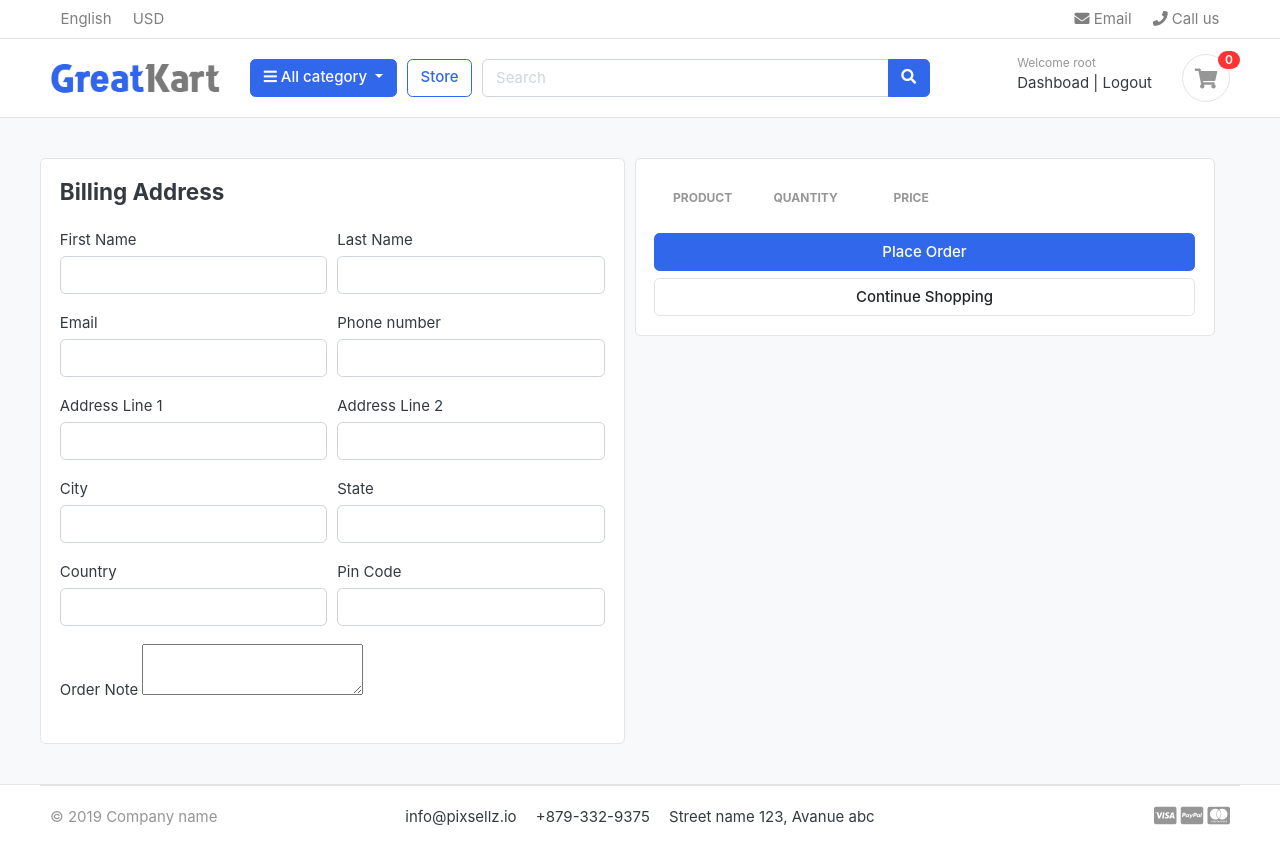
After one commit to param3801/smartkart-django, a Django app: page /cart/checkout/ in a window 1280 px wide. The commit adds this page. Run offline with Django 5.2, Linux system fonts and the light colour scheme; a user stored in the database is signed in; data comes from the database, SQL or seed files in the repository; both versions use the stored data as it was after the commit; lists and menus that the app fills with data are empty; some libraries are stand-ins or nearby versions; some web fonts are replaced.

Commit message:
add user based cart

```diff
--- a/carts/context_processors.py
+++ b/carts/context_processors.py
@@ -7,8 +7,12 @@ def counter(request):
         return {}
     else:
         try:
+
             cart = Cart.objects.filter(cart_id=_cart_id(request))
-            cart_items = CartItem.objects.all().filter(cart=cart[:1])
+            if request.user.is_authenticated:
+                cart_items = CartItem.objects.all().filter(user = request.user)
+            else:
+                cart_items = CartItem.objects.all().filter(cart=cart[:1])
             for cart_item in cart_items:
                 cart_count += cart_item.quantity
         except Cart.DoesNotExist:
--- a/carts/models.py
+++ b/carts/models.py
@@ -1,5 +1,6 @@
 from django.db import models
 from stores.models import Product, Varition
+from accounts.models import Account
 
 
 # Create your models here.
@@ -16,6 +17,7 @@ class Cart(models.Model):
 
 
 class CartItem(models.Model):
+    user = models.ForeignKey(Account, on_delete=models.CASCADE, null=True)
     product = models.ForeignKey(Product, on_delete=models.CASCADE)
     cart = models.ForeignKey(Cart, on_delete=models.CASCADE)
     variations = models.ManyToManyField(Varition, blank=True)
--- a/carts/urls.py
+++ b/carts/urls.py
@@ -5,4 +5,5 @@ urlpatterns = [
     path('add_cart/<int:product_id>/', views.add_cart, name = 'add_cart'),
     path('remove_cart/<int:product_id>/<int:cart_item_id>', views.remove_cart, name = 'remove_cart'),
     path('remove_cart_item/<int:product_id>/<int:cart_item_id>', views.remove_cart_item, name = 'remove_cart_item'),
+    path('checkout/',views.checkout, name='checkout'),
 ]
--- a/carts/views.py
+++ b/carts/views.py
@@ -1,6 +1,8 @@
 from django.shortcuts import render,redirect
 from stores.models import Product, Varition
 from .models import Cart, CartItem
+from django.contrib.auth.decorators import login_required
+
 
 
 
@@ -11,74 +13,146 @@ def _cart_id(request):
     return cart
 
 def add_cart(request, product_id):
+    current_user = request.user
     product= Product.objects.get(id = product_id)
-    product_variation = []
+    if current_user.is_authenticated:
 
-    if request.method == 'POST':
+        product_variation = []
 
-        for item in request.POST:
-            key = item
-            value = request.POST[key]
-            try:
-                variation = Varition.objects.get(   product=product,variation_category__iexact=key, variation_value__iexact=value)
-                product_variation.append(variation)
-            except:
-                variation = None
+        if request.method == 'POST':
+
+            for item in request.POST:
+                key = item
+                value = request.POST[key]
+                try:
+                    variation = Varition.objects.get(   product=product,variation_category__iexact=key, variation_value__iexact=value)
+                    product_variation.append(variation)
+                except:
+                    variation = None
+        try:
+            cart = Cart.objects.get(cart_id=_cart_id(request))
+        except Cart.DoesNotExist:
+            cart = Cart.objects.create(
+                cart_id = _cart_id(request)
+            )
+            cart.save()
 
 
-    try:
-        cart = Cart.objects.get(cart_id=_cart_id(request))
-    except Cart.DoesNotExist:
-        cart = Cart.objects.create(
-            cart_id = _cart_id(request)
-        )
-        cart.save()
-    is_cart_item_exists = CartItem.objects.filter(product=product, cart = cart).exists()
 
-    if is_cart_item_exists:
-        cart_item = CartItem.objects.filter(product=product, cart = cart)
-        ex_var_list = []
-        for item in cart_item:
-            existing_variation = item.variations.all()
-            ex_var_list.append(list(existing_variation))
-        id = []
-        for item in cart_item:
-            id.append(item.id)
-        if product_variation in ex_var_list:
-            index = ex_var_list.index(product_variation)
-            item_id = id[index]
-            item = CartItem.objects.get(product=product, id=item_id)
-            item.quantity += 1
-            item.save()
+        is_cart_item_exists = CartItem.objects.filter(product=product, user = current_user).exists()
+
+        if is_cart_item_exists:
+            cart_item = CartItem.objects.filter(product=product,user = current_user)
+            ex_var_list = []
+            for item in cart_item:
+                existing_variation = item.variations.all()
+                ex_var_list.append(list(existing_variation))
+            id = []
+            for item in cart_item:
+                id.append(item.id)
+            if product_variation in ex_var_list:
+                index = ex_var_list.index(product_variation)
+                item_id = id[index]
+                item = CartItem.objects.get(product=product, id=item_id)
+                item.quantity += 1
+                item.save()
+            else:
+                cart_item = CartItem.objects.create(
+                    product = product,
+                    quantity = 1,
+                    user = current_user
+                )
+                if len(product_variation) > 0:
+                    cart_item.variations.clear()
+                    cart_item.variations.add(*product_variation)
+                cart_item.save()
+        else:
+            cart_item = CartItem.objects.create(
+                product = product,
+                quantity = 1,
+                user = current_user,
+                cart = cart
+            )
+
+            if len(product_variation) > 0:
+                cart_item.variations.clear()
+                cart_item.variations.add(*product_variation)
+
+            cart_item.save()
+        return redirect('cart')
+
+    else:
+        product_variation = []
+
+        if request.method == 'POST':
+
+            for item in request.POST:
+                key = item
+                value = request.POST[key]
+                try:
+                    variation = Varition.objects.get(   product=product,variation_category__iexact=key, variation_value__iexact=value)
+                    product_variation.append(variation)
+                except:
+                    variation = None
+
+
+        try:
+            cart = Cart.objects.get(cart_id=_cart_id(request))
+        except Cart.DoesNotExist:
+            cart = Cart.objects.create(
+                cart_id = _cart_id(request)
+            )
+            cart.save()
+        is_cart_item_exists = CartItem.objects.filter(product=product, cart = cart).exists()
+
+        if is_cart_item_exists:
+            cart_item = CartItem.objects.filter(product=product, cart = cart)
+            ex_var_list = []
+            for item in cart_item:
+                existing_variation = item.variations.all()
+                ex_var_list.append(list(existing_variation))
+            id = []
+            for item in cart_item:
+                id.append(item.id)
+            if product_variation in ex_var_list:
+                index = ex_var_list.index(product_variation)
+                item_id = id[index]
+                item = CartItem.objects.get(product=product, id=item_id)
+                item.quantity += 1
+                item.save()
+            else:
+                cart_item = CartItem.objects.create(
+                    product = product,
+                    quantity = 1,
+                    cart = cart
+                )
+                if len(product_variation) > 0:
+                    cart_item.variations.clear()
+                    cart_item.variations.add(*product_variation)
+                cart_item.save()
         else:
             cart_item = CartItem.objects.create(
                 product = product,
                 quantity = 1,
                 cart = cart
             )
+
             if len(product_variation) > 0:
                 cart_item.variations.clear()
                 cart_item.variations.add(*product_variation)
+
             cart_item.save()
-    else:
-        cart_item = CartItem.objects.create(
-            product = product,
-            quantity = 1,
-            cart = cart
-        )
-
-        if len(product_variation) > 0:
-            cart_item.variations.clear()
-            cart_item.variations.add(*product_variation)
-
-        cart_item.save()
-    return redirect('cart')
+        return redirect('cart')
 
 def remove_cart(request, product_id,cart_item_id):
-    cart = Cart.objects.get(cart_id=_cart_id(request))
     product  = Product.objects.get(id = product_id)
     try:
-        cart_item = CartItem.objects.get(product=product, cart=cart,id = cart_item_id)
+        if request.user.is_authenticated:
+            cart_item = CartItem.objects.get(product=product, user=request.user,id = cart_item_id)
+        else:
+            cart = Cart.objects.get(cart_id=_cart_id(request))
+
+            cart_item = CartItem.objects.get(product=product, cart=cart,id = cart_item_id)
         if cart_item.quantity > 1:
             cart_item.quantity -= 1
             cart_item.save()
@@ -89,17 +163,31 @@ def remove_cart(request, product_id,cart_item_id):
     return redirect('cart')
 
 def remove_cart_item(request, product_id,cart_item_id):
-    cart = Cart.objects.get(cart_id=_cart_id(request))
     product  = Product.objects.get(id = product_id)
-    cart_item = CartItem.objects.get(product=product, cart=cart,id = cart_item_id)
+
+
+    if request.user.is_authenticated:
+        cart_item = CartItem.objects.get(product=product, user=request.user,id = cart_item_id)
+
+    else:
+        cart = Cart.objects.get(cart_id=_cart_id(request))
+
+        cart_item = CartItem.objects.get(product=product, cart=cart,id = cart_item_id)
     cart_item.delete()
     return redirect('cart')
 
 # Create your views here.
 def cart(request, total = 0, quantity = 0, cart_items = None):
     try:
-        cart = Cart.objects.get(cart_id = _cart_id(request))
-        cart_items = CartItem.objects.filter(cart = cart, is_active = True)
+        if request.user.is_authenticated:
+            # print("user is  authenticated")
+            cart_items = CartItem.objects.filter(user = request.user, is_active = True)
+        else:
+            # print("user is not authenticated")
+            cart = Cart.objects.get(cart_id = _cart_id(request))
+
+
+            cart_items = CartItem.objects.filter(cart = cart, is_active = True)
         for cart_item in cart_items:
             total += (cart_item.product.price * cart_item.quantity)
             quantity += cart_item.quantity
@@ -112,3 +200,29 @@ def cart(request, total = 0, quantity = 0, cart_items = None):
             'cart_items': cart_items,
     }
     return render(request, 'store/cart.html', context)
+
+@login_required(login_url='login')
+def checkout(request,total = 0, quantity = 0, cart_items = None):
+    try:
+        if request.user.is_authenticated:
+            # print("user is  authenticated")
+            cart_items = CartItem.objects.filter(user = request.user, is_active = True)
+        else:
+            # print("user is not authenticated")
+            cart = Cart.objects.get(cart_id = _cart_id(request))
+
+
+            cart_items = CartItem.objects.filter(cart = cart, is_active = True)
+
+        for cart_item in cart_items:
+            total += (cart_item.product.price * cart_item.quantity)
+            quantity += cart_item.quantity
+
+    except Cart.DoesNotExist:
+        pass # just ignore
+    context = {
+            'total': total,
+            'quantity': quantity,
+            'cart_items': cart_items,
+    }
+    return render(request, 'store/checkout.html',context)
--- a/templates/store/cart.html
+++ b/templates/store/cart.html
@@ -112,7 +112,7 @@
 			<p class="text-center mb-3">
 				<img src="./images/misc/payments.png" height="26">
 			</p>
-			<a href="./place-order.html" class="btn btn-primary btn-block"> Checkout </a>
+			<a href="{% url "checkout" %}" class="btn btn-primary btn-block"> Checkout </a>
 			<a href="{% url "store" %}" class="btn btn-light btn-block">Continue Shopping</a>
 		</div> <!-- card-body.// -->
 		</div> <!-- card.// -->
--- /dev/null
+++ b/templates/store/checkout.html
@@ -0,0 +1,186 @@
+{% extends "base.html" %}
+{% load static %}
+{% block content %}
+<section class="section-content padding-y bg">
+<div class="container">
+
+<!-- ============================ COMPONENT 1 ================================= -->
+
+<div class="row">
+	<aside class="col-lg<-6">
+<div class="card">
+<div  class="card-body">
+  <h4 class="card-title mb-4" >Billing Address</h4>
+  <form action="">
+    <div class="form-row">
+      <div class="col form-group">
+        <label for="">First Name</label>
+        <input type ="text" name="first_name" class="form-control" required >
+
+    </div>
+        <div class="col form-group">
+        <label for="">Last Name</label>
+        <input type ="text" name="last_name" class="form-control" required >
+
+    </div>
+
+    </div>
+    <div class="form-row">
+      <div class="col form-group">
+        <label for="">Email</label>
+        <input type ="emal" name="email" class="form-control" required >
+
+    </div>
+        <div class="col form-group">
+        <label for="">Phone number</label>
+        <input type ="text" name="phone" class="form-control" required >
+
+    </div>
+
+    </div>
+    <div class="form-row">
+      <div class="col form-group">
+        <label for="">Address Line 1</label>
+        <input type ="text" name="Address_line_1" class="form-control" required >
+
+    </div>
+        <div class="col form-group">
+        <label for="">Address Line 2</label>
+        <input type ="text" name="Address_line_2" class="form-control" required >
+
+    </div>
+
+    </div><div class="form-row">
+      <div class="col form-group">
+        <label for="">City</label>
+        <input type ="text" name="city" class="form-control" required >
+
+    </div>
+        <div class="col form-group">
+        <label for="">State</label>
+        <input type ="text" name="state" class="form-control" required >
+
+    </div>
+
+    </div>
+    <div class="form-row">
+      <div class="col form-group">
+        <label for="">Country</label>
+        <input type ="text" name="country" class="form-control" required >
+
+    </div>
+        <div class="col form-group">
+        <label for="">Pin Code</label>
+        <input type ="text" name="pincode" class="form-control" required >
+
+    </div>
+
+    </div>
+    <div class="form-row">
+      <div class="col form-group">
+        <label for="">Order Note</label>
+        <textarea  name="order_note" row="2"  ></textarea>
+
+
+
+    </div>
+
+</div>
+
+
+
+
+
+</div> <!-- card.// -->
+
+	</aside> <!-- col.// -->
+	<aside class="col-lg-6">
+
+		<div class="card">
+		<div class="card-body">
+      <table class="table table-borderless table-shopping-cart">
+<thead class="text-muted">
+<tr class="small text-uppercase">
+  <th scope="col">Product</th>
+  <th scope="col" width="120">Quantity</th>
+  <th scope="col" width="120">Price</th>
+  <th scope="col" class="text-right" width="200"> </th>
+</tr>
+</thead>
+<tbody>
+{% for cart_item in cart_items  %}
+<tr>
+	<td>
+
+
+		<figure class="itemside align-items-center">
+			<div class="aside"><img src="{{ cart_item.product.images.url }}" class="img-sm"></div>
+			<figcaption class="info">
+				<a href="{{ cart_item.product.get_url }}" class="title text-dark">{{ cart_item.product.product_name }}</a>
+				<p class="text-muted small">
+					{% if cart_item.variations.all %}
+					{% for item in cart_item.variations.all %}
+						{{ item.variation_category | capfirst}}: {{ item.variation_value |capfirst }} <br>
+					{% endfor %}
+					{% endif %}
+			</figcaption>
+		</figure>
+	</td>
+	<td>
+		<!-- col.// -->
+					<div class="col">
+						<div class="input-group input-spinner">
+							<div class="input-group-prepend">
+							</div>
+							<input type="text" class="form-control"  value="{{ cart_item.quantity }}">
+							<div class="input-group-append">
+
+									{% for item in cart_item.variations.all %}
+
+									<input type="hidden" name="{{ item.variation_category|lower }}" value="{{ item.variation_value|capfirst }}">
+									{% endfor %}
+
+
+
+
+							</div>
+						</div> <!-- input-group.// -->
+					</div> <!-- col.// -->
+
+	</td>
+	<td>
+		<div class="price-wrap">
+			<var class="price">₹{{ cart_item.get_total_price }}</var>
+			<small class="text-muted"> ₹{{ cart_item.product.price }} </small>
+		</div> <!-- price-wrap .// -->
+	</td>
+	<td class="text-right">
+
+	</td>
+	</tr>
+	</td>
+</tr>
+	{% endfor %}
+
+
+</tbody>
+</table>
+			<button type="submit" name="submit"  class="btn btn-primary btn-block"> Place Order </button>
+			<a href="{% url "store" %}" class="btn btn-light btn-block">Continue Shopping</a>
+
+  </form>
+
+		</div> <!-- card-body.// -->
+		</div> <!-- card.// -->
+
+</aside> <!-- col.// -->
+
+
+</div> <!-- row.// -->
+<!-- ============================ COMPONENT 1 END .// ================================= -->
+
+</div> <!-- container .//  -->
+</section>
+<!-- ========================= SECTION CONTENT END// ========================= -->
+
+{% endblock %}
```
Also changed, not shown: accounts/views.py (+61 -2 lines), carts/migrations/0003_cartitem_user.py (added), db.sqlite3, 1 other file.
